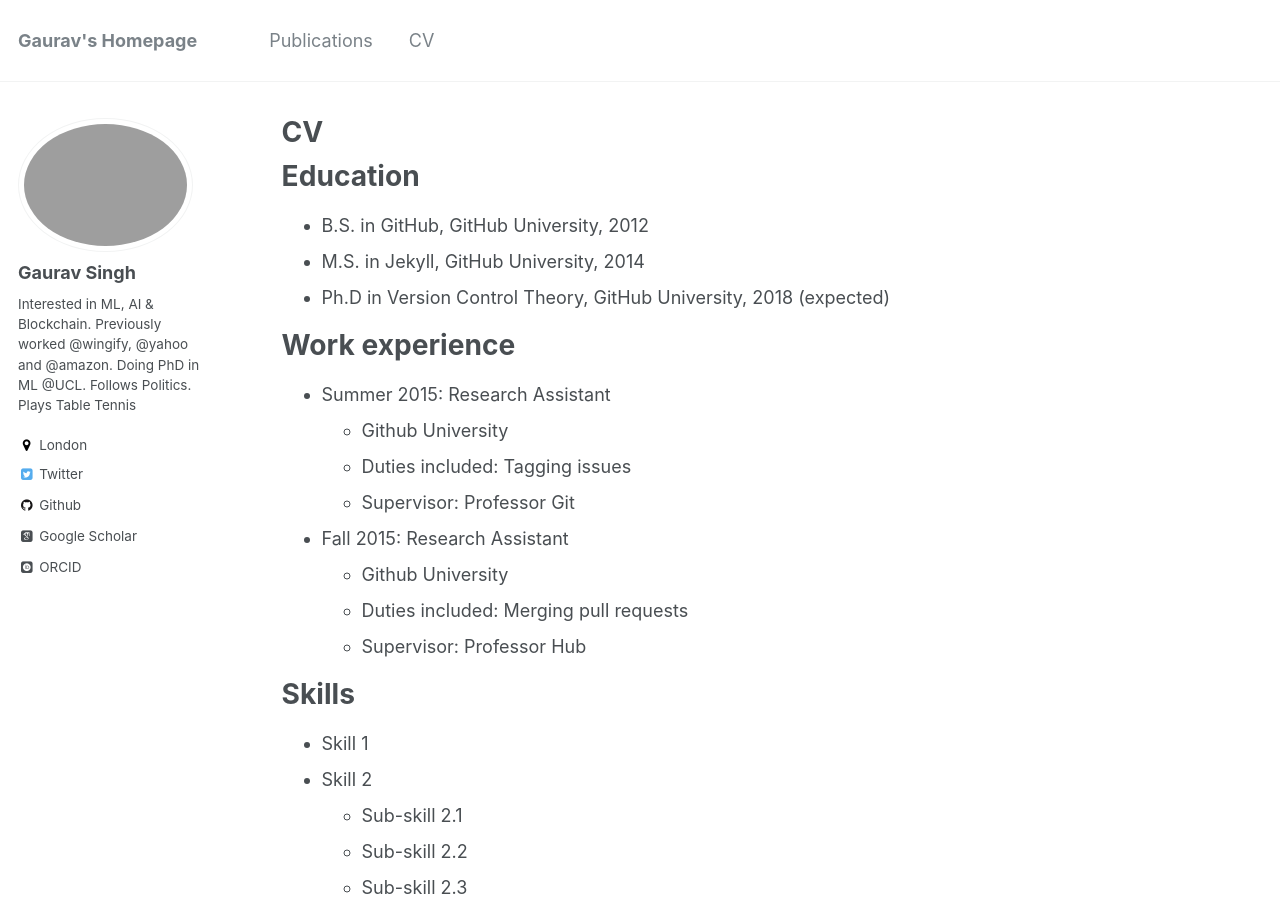
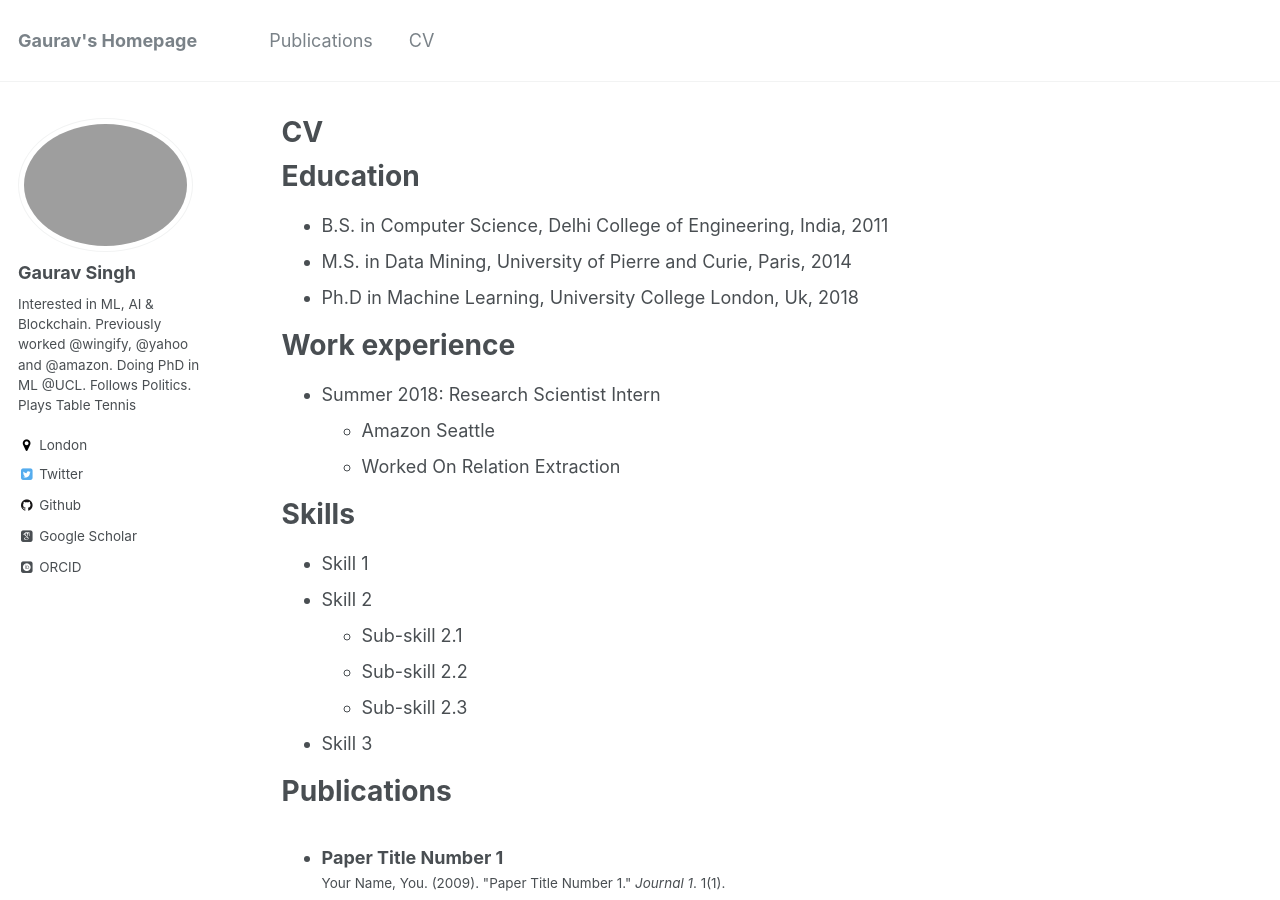
Before and after one commit to gauravsc/gauravsc.github.io, a Jekyll site: the page built from _pages/cv.md, in a window 1280 px wide and 900 px high. Built offline with Jekyll 4.4.1, drawn with Linux system fonts in a browser that asks for light colours; some web fonts are replaced.

```diff
--- a/_pages/cv.md
+++ b/_pages/cv.md
@@ -11,21 +11,16 @@
 
 Education
 ======
-* B.S. in GitHub, GitHub University, 2012
-* M.S. in Jekyll, GitHub University, 2014
-* Ph.D in Version Control Theory, GitHub University, 2018 (expected)
+* B.S. in Computer Science, Delhi College of Engineering, India, 2011
+* M.S. in Data Mining, University of Pierre and Curie, Paris, 2014
+* Ph.D in Machine Learning, University College London, Uk, 2018
 
 Work experience
 ======
-* Summer 2015: Research Assistant
-  * Github University
-  * Duties included: Tagging issues
-  * Supervisor: Professor Git
+* Summer 2018: Research Scientist Intern
+  * Amazon Seattle
+  * Worked On Relation Extraction
 
-* Fall 2015: Research Assistant
-  * Github University
-  * Duties included: Merging pull requests
-  * Supervisor: Professor Hub
 
 Skills
 ======
```
Also changed, not shown: 2 other files.
